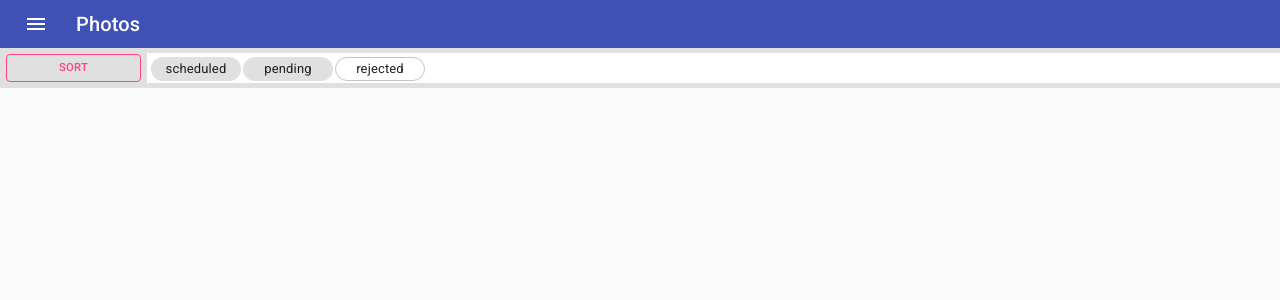
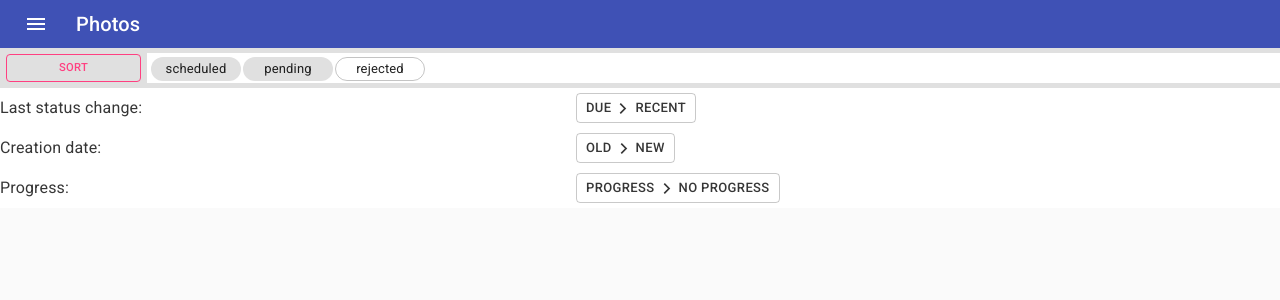
Before and after one commit to fabianschu/Plyo, a Next.js app in the folder frontend/: page / in a window 1280 px wide. Both pictures are taken after a click on the button "SORT". Shown: the top 300 px of the page. Built offline with nearby package versions, Linux system fonts and the light colour scheme.

Commit message:
implemented toggle mode for sort buttons

```diff
--- a/frontend/components/ApplicationListView.js
+++ b/frontend/components/ApplicationListView.js
@@ -1,6 +1,6 @@
 import React, {useState} from 'react';
 import FilterSortBar from './FilterSortBar';
-import FilterSortContainer from './FilterSortContainer';
+import SortMenu from './SortMenu';
 import Typography from '@material-ui/core/Typography';
 import { makeStyles } from '@material-ui/core/styles';
 import FilterSortButton from './FilterSortButton';
@@ -13,8 +13,12 @@ const ApplicationListView = (props) => {
     const [showPending, setShowPending] = useState(true);
     const [showRejected, setShowRejected] = useState(false);
 
+    const [sortAge, setSortAge] = useState(0);
+    const [sortUpdate, setSortUpdate] = useState(0);
+    const [sortProgress, setSortProgress] = useState(0);
 
 
+    //filter
     const handleScheduledFilter = event => {
         setShowScheduled(!showScheduled);
     }
@@ -24,27 +28,45 @@ const ApplicationListView = (props) => {
     const handlePendingFilter = event => {
         setShowPending(!showPending);
     }
+
+    //sorting
     const handleSortMenu = event => {
         setShowSortMenu(!showSortMenu);
+    }
+    const handleAgeSort = event => {
+        setSortAge((sortAge + 1) % 3);
+    }
+    const handleUpdateSort = event => {
+        setSortUpdate((sortUpdate + 1) % 3);
+    }
+    const handleProgressSort = event => {
+        setSortProgress((sortProgress + 1) % 3);
     }
 
     return (
         <>
             <FilterSortBar
                 showSortMenu={showSortMenu}
-                setShowSortMenu={setShowSortMenu}
+                handleSortMenu={handleSortMenu}
                 handleScheduledFilter={handleScheduledFilter}
                 handlePendingFilter={handlePendingFilter}
                 handleRejectedFilter={handleRejectedFilter}
                 showScheduled={showScheduled}
                 showPending={showPending}
-                showRejected={showRejected}/>
+                showRejected={showRejected}
+                />
             {/* <FilterSortButton
                 checked={checked}
                 setChecked={setChecked}
                 /> */}
-            <FilterSortContainer
-            showSortMenu={showSortMenu}/>
+            <SortMenu
+                showSortMenu={showSortMenu}
+                handleAgeSort={handleAgeSort}
+                handleUpdateSort={handleUpdateSort}
+                handleProgressSort={handleProgressSort}
+                sortAge={sortAge}
+                sortUpdate={sortUpdate}
+                sortProgress={sortProgress}/>
             <div
                 style={{height: '200vh'}}>
                 <Typography variant="h3">
--- a/frontend/components/FilterSortContainer.js
+++ b/frontend/components/SortMenu.js
@@ -4,6 +4,7 @@ import Slide from '@material-ui/core/Slide';
 import Button from '@material-ui/core/Button';
 import Box from '@material-ui/core/Box';
 import Typography from '@material-ui/core/Typography';
+import ArrowForwardIosIcon from '@material-ui/icons/ArrowForwardIos';
 
 const useStyles = makeStyles(theme => ({
     box: {
@@ -25,14 +26,33 @@ const useStyles = makeStyles(theme => ({
     },
     buttonContainer: {
         width: '55%'
+    },
+    icon: {
+        height: '13px'
     }
   }));
 
-const FilterSortContainer = (props) => {
+const SortMenu = (props) => {
 
     const classes = useStyles();
+
+    let sortAgeButtonVariant = "outlined"
+    if(props.sortAge !== 0) {
+        sortAgeButtonVariant = "contained"
+    }
+
+    let sortUpdateButtonVariant = "outlined"
+    if(props.sortUpdate !== 0) {
+        sortUpdateButtonVariant = "contained"
+    }
+
+    let sortProgressButtonVariant = "outlined"
+    if(props.sortProgress !== 0) {
+        sortProgressButtonVariant = "contained"
+    }
+
     return (
-        <Slide direction="down" mountOnEnter unmountOnExit in={props.checked} elevation={1}>
+        <Slide direction="down" mountOnEnter unmountOnExit in={props.showSortMenu} elevation={1}>
             <Box className={classes.box}>
                 <div className={classes.oneFilterContainer}>
                     <Typography>
@@ -41,8 +61,13 @@ const FilterSortContainer = (props) => {
                     <div className={classes.buttonContainer}>
                         <Button
                             size="small"
-                            variant="outlined"
-                            className={classes.button}>due -> recent</Button>
+                            variant={sortUpdateButtonVariant}
+                            className={classes.button}
+                            onClick={props.handleUpdateSort}>
+                                <span>due</span>
+                                <ArrowForwardIosIcon className={classes.icon}/>
+                                <span>recent</span>
+                            </Button>
                     </div>
                 </div>
                 <div className={classes.oneFilterContainer}>
@@ -52,8 +77,13 @@ const FilterSortContainer = (props) => {
                     <div className={classes.buttonContainer}>
                         <Button
                             size="small"
-                            variant="outlined"
-                            className={classes.button}>old -> new</Button>
+                            variant={sortAgeButtonVariant}
+                            className={classes.button}
+                            onClick={props.handleAgeSort}>
+                                <span>old</span>
+                                <ArrowForwardIosIcon className={classes.icon}/>
+                                <span>new</span>
+                            </Button>
                     </div>
                 </div>
                 <div className={classes.oneFilterContainer}>
@@ -63,8 +93,13 @@ const FilterSortContainer = (props) => {
                     <div className={classes.buttonContainer}>
                     <Button
                         size="small"
-                        variant="outlined"
-                        className={classes.button}>progress -> noprogress</Button>
+                        variant={sortProgressButtonVariant}
+                        className={classes.button}
+                        onClick={props.handleProgressSort}>
+                            <span>progress</span>
+                                <ArrowForwardIosIcon className={classes.icon}/>
+                                <span>no progress</span>
+                        </Button>
                     </div>
                 </div>
             </Box>
@@ -72,4 +107,4 @@ const FilterSortContainer = (props) => {
     )
 }
 
-export default FilterSortContainer
+export default SortMenu
```
Also changed, not shown: frontend/components/FilterSortBar.js (line endings or trailing spaces).
